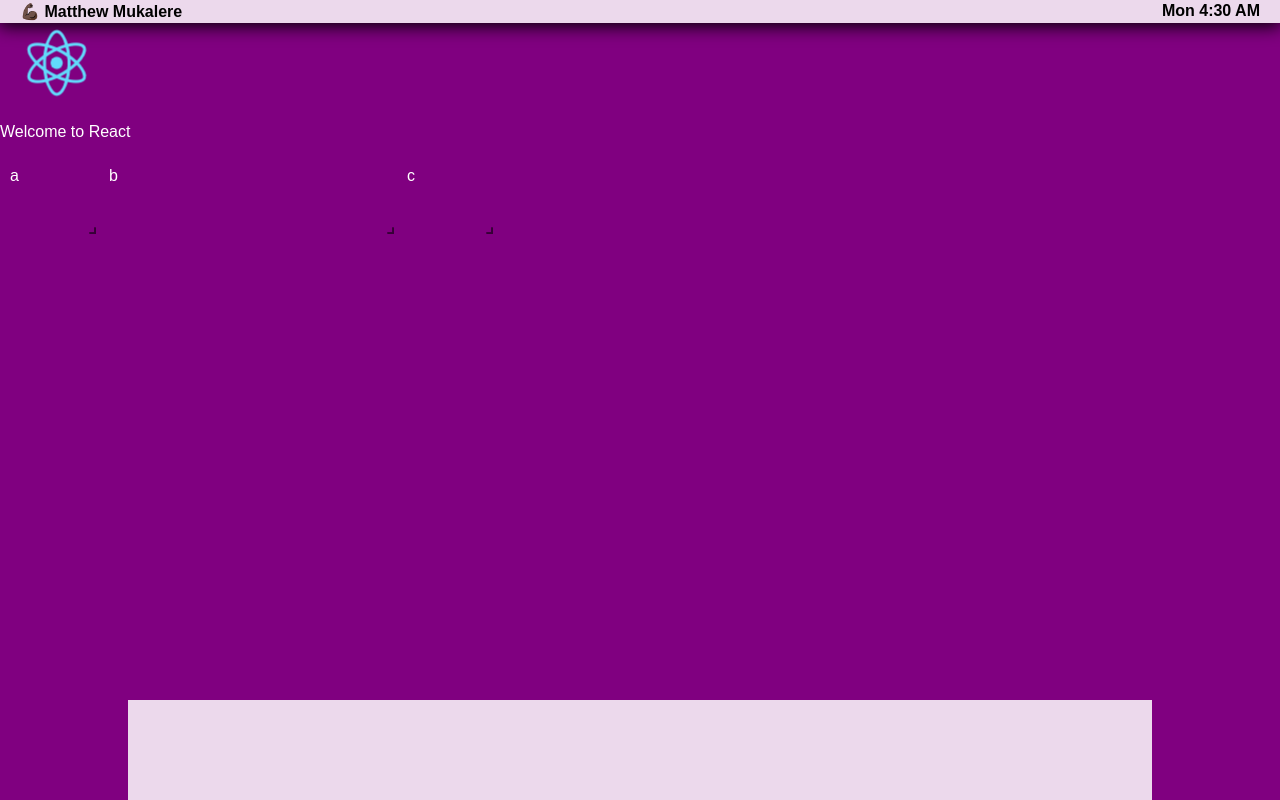
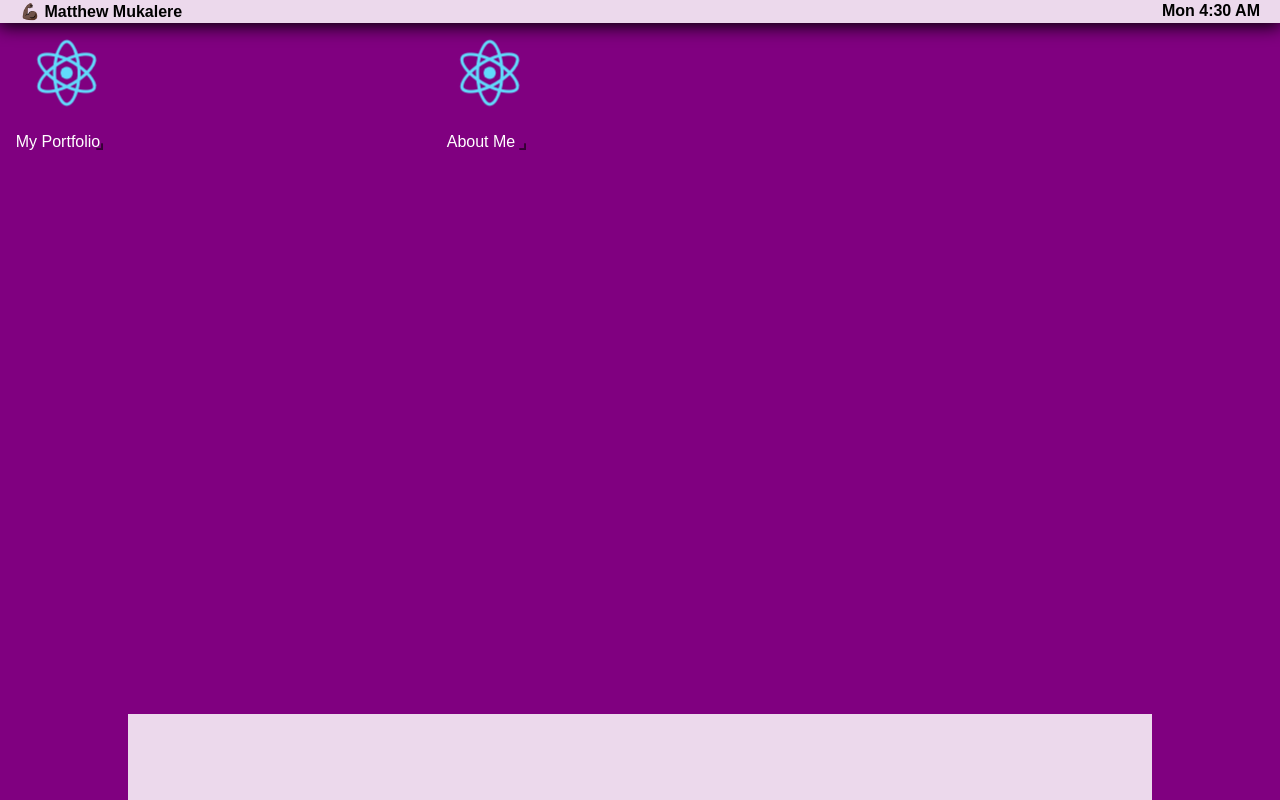
Before and after one commit to Matthcw/personal-website-macos-ios, a React (Create React App) app: page / in a window 1280 px wide. Built offline with nearby package versions, Linux system fonts and the light colour scheme.

Commit message:
improved grid layout stuff

```diff
--- a/package.json
+++ b/package.json
@@ -5,6 +5,7 @@
   "dependencies": {
     "react": "^16.9.0",
     "react-dom": "^16.9.0",
+    "react-draggable": "^3.3.2",
     "react-grid-layout": "^0.16.6",
     "react-scripts": "0.9.5"
   },
--- a/src/App.css
+++ b/src/App.css
@@ -47,7 +47,22 @@
 }
 
 #main-body {
-  align-self: baseline
+  align-self: baseline;
+  width:100%;
+  height:100%;
+}
+.layout {
+  height:100vh;
+}
+
+.layout div{
+  text-align: center
+}
+
+#draggableArea {
+  height:100vh;
+  width:100vw;
+  position: absolute;
 }
 
 #footer {
--- a/src/App.js
+++ b/src/App.js
@@ -1,11 +1,63 @@
 import React, { Component } from 'react';
 import logo from './logo.svg';
 import GridLayout from 'react-grid-layout';
+import Draggable from 'react-draggable';
 import './App.css';
 import './styles-resize.css';
 import './styles-gridlayout.css';
 
+
 class App extends Component {
+  constructor(props) {
+    super(props);
+    this.state = {
+      width: 1200
+    };
+    this.updateDimensions = this.updateDimensions.bind(this);
+  }
+  // componentDidMount() {
+  //   setInterval(() => {
+  //     this.setState(prevState => ({ width: prevState.width - 10 }))
+  //   }, 1000)
+  // }
+  updateDimensions() {
+
+    var w = window,
+      d = document,
+      documentElement = d.documentElement,
+      body = d.getElementsByTagName('body')[0],
+      width = w.innerWidth || documentElement.clientWidth || body.clientWidth,
+      height = w.innerHeight || documentElement.clientHeight || body.clientHeight;
+
+    this.setState({ width: width, height: height });
+    // if you are using ES2015 I'm pretty sure you can do this: this.setState({width, height});
+  }
+  componentWillMount() {
+    this.updateDimensions();
+  }
+  componentDidMount() {
+    window.addEventListener("resize", this.updateDimensions);
+  }
+  componentWillUnmount() {
+    window.removeEventListener("resize", this.updateDimensions);
+  }
+
+  onResize(layout, oldLayoutItem, layoutItem, placeholder) {
+    // `oldLayoutItem` contains the state of the item before the resize.
+    // You can modify `layoutItem` to enforce constraints.
+
+    if (layoutItem.h < 3 && layoutItem.w > 2) {
+      layoutItem.w = 2;
+      placeholder.w = 2;
+    }
+
+    if (layoutItem.h >= 3 && layoutItem.w < 2) {
+      layoutItem.w = 2;
+      placeholder.w = 2;
+    }
+  }
+
+
   render() {
     return (
       <div id="background">
@@ -17,16 +69,39 @@ class App extends Component {
         </header>
 
         <div id="main-body">
-          <div>
-          <img src={logo} className="App-logo" alt="logo" />
-          <p>Welcome to React</p>
-          <GridLayout className="layout" cols={12} rowHeight={30} width={1200}>
-        <div key="a" data-grid={{x: 0, y: 0, w: 1, h: 2, static: true}}>a</div>
-        <div key="b" data-grid={{x: 1, y: 0, w: 3, h: 2, minW: 2, maxW: 4}}>b</div>
-        <div key="c" data-grid={{x: 4, y: 0, w: 1, h: 2}}>c</div>
-      </GridLayout>
-          </div>
+          <GridLayout
+            className="layout"
+            cols={12}
+            rowHeight={3}
+            width={this.state.width}
+            verticalCompact={false}>
+            <div key="b" data-grid={{ x: 0, y: 0, w: 1, h: 10 }}>
+              <img src={logo} className="App-logo" alt="logo" />
+              <p>My Portfolio</p>
+            </div>
+            <div key="c" data-grid={{ x: 4, y: 0, w: 1, h: 10 }}>
+              <img src={logo} className="App-logo" alt="logo" />
+              <p>About Me</p>
+            </div>
+          </GridLayout>
 
+          {/* <div id="draggableArea">
+              <Draggable
+                axis="both"
+                handle=".handle"
+                defaultPosition={{ x: 0, y: 0 }}
+                position={null}
+                grid={[25, 25]}
+                scale={1}
+                onStart={this.handleStart}
+                onDrag={this.handleDrag}
+                onStop={this.handleStop}>
+                <div>
+                  <div className="handle">Drag from here</div>
+                  <div>This readme is really dragging on...</div>
+                </div>
+              </Draggable>
+            </div> */}
         </div>
 
         <footer id="footer">
```
